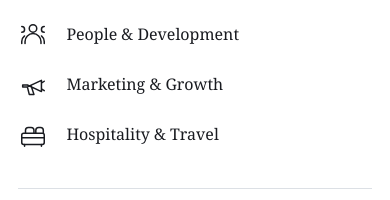
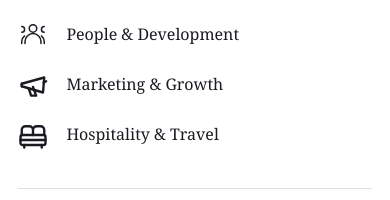
Before and after one commit to phuonganhngh/mkt, a Next.js app: page / in a window 390 px wide. Shown: the part 543-743 px from the top of the page. Built offline with nearby package versions, Linux system fonts and the light colour scheme.

Commit message:
Replace Marketing and Hospitality icons with bold outlined megaphone and sofa symbols

```diff
--- a/components/page.tsx
+++ b/components/page.tsx
@@ -97,11 +97,11 @@ function Home({ locale }: { locale: Locale }) {
             <span>{isEnglish ? "People & Development" : "人事・人材育成"}</span>
           </div>
           <div className="home-editorial-focus-item">
-            <svg viewBox="0 0 32 32" fill="none" stroke="currentColor" strokeWidth="1.6" strokeLinecap="round" strokeLinejoin="round" aria-hidden="true"><path d="M5 18h5l15-7v12l-15-7H5zM10 18l2 8h5l-3-9M25 14l3-2M25 20l3 2"/></svg>
+            <svg viewBox="0 0 24 24" fill="none" stroke="currentColor" strokeWidth="1.9" strokeLinecap="round" strokeLinejoin="round" aria-hidden="true"><path d="m3 11 18-5-1 12-17-5z"/><path d="M3 11v2M8.5 14.5l2 6h4l-2.5-7M20.5 10l2-1"/></svg>
             <span>{isEnglish ? "Marketing & Growth" : "マーケティング"}</span>
           </div>
           <div className="home-editorial-focus-item">
-            <svg viewBox="0 0 32 32" fill="none" stroke="currentColor" strokeWidth="1.6" strokeLinecap="round" strokeLinejoin="round" aria-hidden="true"><rect x="4" y="14" width="24" height="12" rx="2"/><path d="M4 19h24M8 14v-3a3 3 0 0 1 3-3h3a3 3 0 0 1 3 3v3M19 14v-3a3 3 0 0 1 3-3h2a3 3 0 0 1 3 3v3M7 26v2M25 26v2"/></svg>
+            <svg viewBox="0 0 24 24" fill="none" stroke="currentColor" strokeWidth="1.9" strokeLinecap="round" strokeLinejoin="round" aria-hidden="true"><path d="M3 12V8a3 3 0 0 1 3-3h3a3 3 0 0 1 3 3v4M12 12V8a3 3 0 0 1 3-3h3a3 3 0 0 1 3 3v4"/><rect x="2" y="12" width="20" height="8" rx="1.7"/><path d="M2 16h20M5 20v2M19 20v2"/></svg>
             <span>{isEnglish ? "Hospitality & Travel" : "ホスピタリティ・旅行"}</span>
           </div>
         </div>
```
